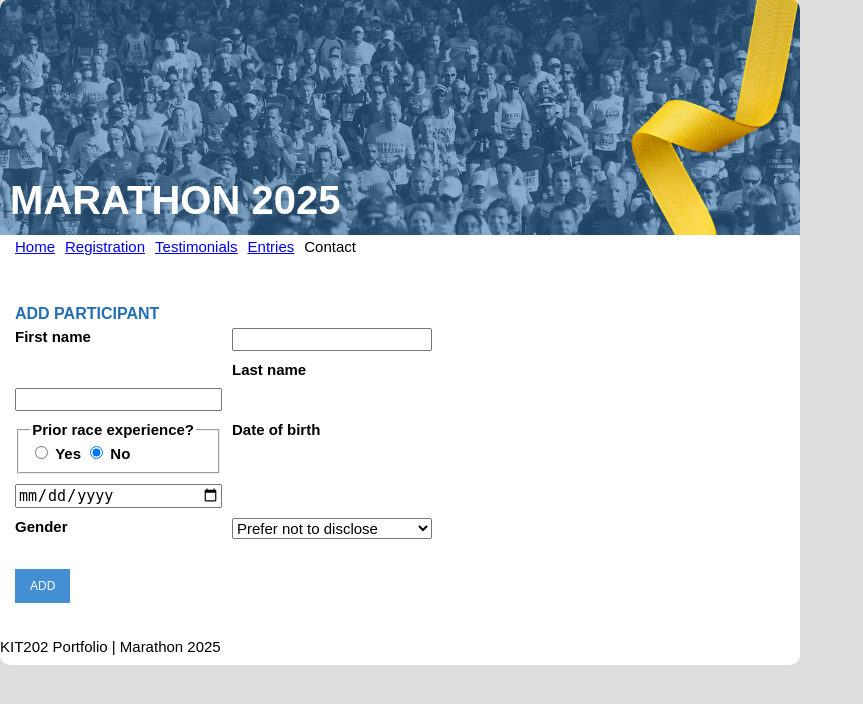
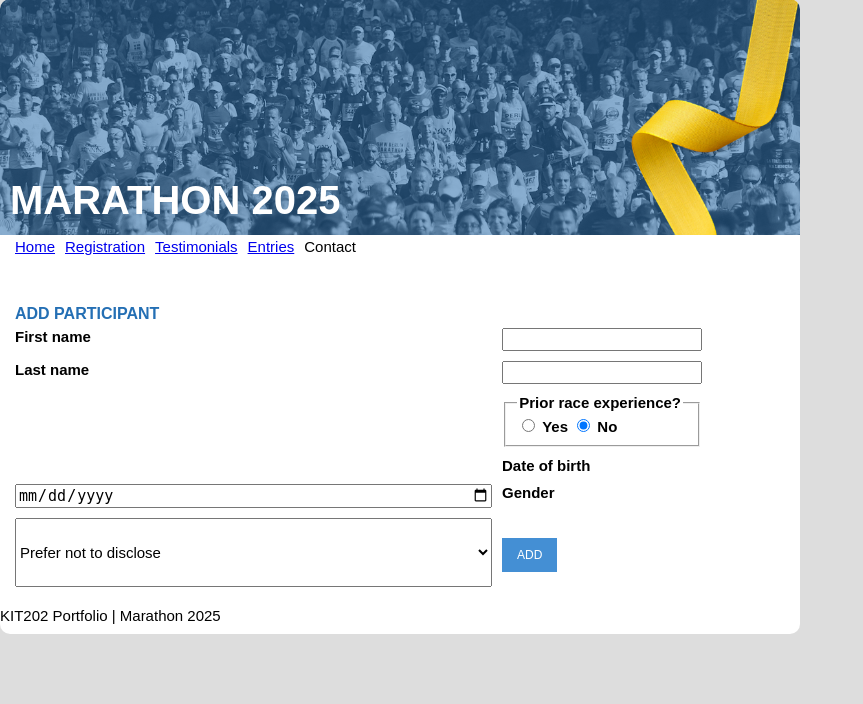
Before and after one commit to LuddyFish/KIT202-Portfolio, a PHP site: page /dynamic_site/add.html in a window 1280 px wide. Shown: the part 26-730 px from the top of the page, without its empty margins (0-863 px from the left). Run offline with PHP 8.4, Linux system fonts and the light colour scheme.

Commit message:
sorted out styling problems for add and edit

```diff
--- a/dynamic_site/add.html
+++ b/dynamic_site/add.html
@@ -27,21 +27,19 @@
       <form class="editForm" method="post" action="add.php">
         <label class="form-label" for="fname">First name</label>
         <input class="form-control" type="text" name="fname" id="fname" required/>
-        <span class="error-message unused"></span>
 
         <label class="form-label">Last name</label>
         <input class="form-control" type="text" name="lname" id="lname" required/>
-        <span class="error-message unused"></span>
 
         <fieldset class="col-span">
           <legend class="form-label">Prior race experience?</legend>
           <label class="form-label"><input type="radio" name="experienced" value="yes" required> Yes</label>
           <label class="form-label"><input type="radio" name="experienced" value="no" required checked> No</label>
         </fieldset>
+        <span class="error-message unused"></span>
 
         <label class="form-label">Date of birth</label>
         <input class="form-control" type="date" name="dob" id="dob" required/>
-        <span class="error-message unused"></span>
 
         <label class="form-label">Gender</label>
         <select class="form-control" id="gender" name="gender" required>
--- a/dynamic_site/edit.php
+++ b/dynamic_site/edit.php
@@ -85,11 +85,9 @@ function update()
       <form class="editForm" method="POST" action="<?php echo htmlspecialchars($_SERVER["PHP_SELF"] . "?id=$id"); ?>">
         <label class="form-label" for="fname">First name</label>
         <input class="form-control" type="text" name="fname" id="fname" value="<?php echo $row['firstName']; ?>">
-        <span class="error-message unused"></span>
 
         <label class="form-label">Last name</label>
         <input class="form-control" type="text" name="lname" id="lname" value="<?php echo $row['lastName']; ?>">
-        <span class="error-message unused"></span>
 
         <fieldset class="col-span">
           <?php
@@ -105,10 +103,10 @@ function update()
           <label class="form-label"><input type="radio" name="experienced" value="yes" <?php exp_check($row['experience'], "Yes"); ?> required> Yes</label>
           <label class="form-label"><input type="radio" name="experienced" value="no" <?php exp_check($row['experience'], "No"); ?> required> No</label>
         </fieldset>
+        <span class="error-message unused"></span>
 
         <label class="form-label">Date of birth</label>
         <input class="form-control" type="date" name="dob" id="dob" value="<?php echo $row['DOB']; ?>">
-        <span class="error-message unused"></span>
 
         <label class="form-label">Gender</label>
         <select class="form-control" id="gender" name="gender">
--- a/dynamic_site/styles/style.css
+++ b/dynamic_site/styles/style.css
@@ -238,7 +238,7 @@ form actions (the submit and cancel buttons)
 - It should span two columns (achievable by setting the grid column end to span 2)
 */
 .col-span {
-    grid-column-end: 2;
+    grid-column-end: 3;
 }
 
 #testimonials {
```
